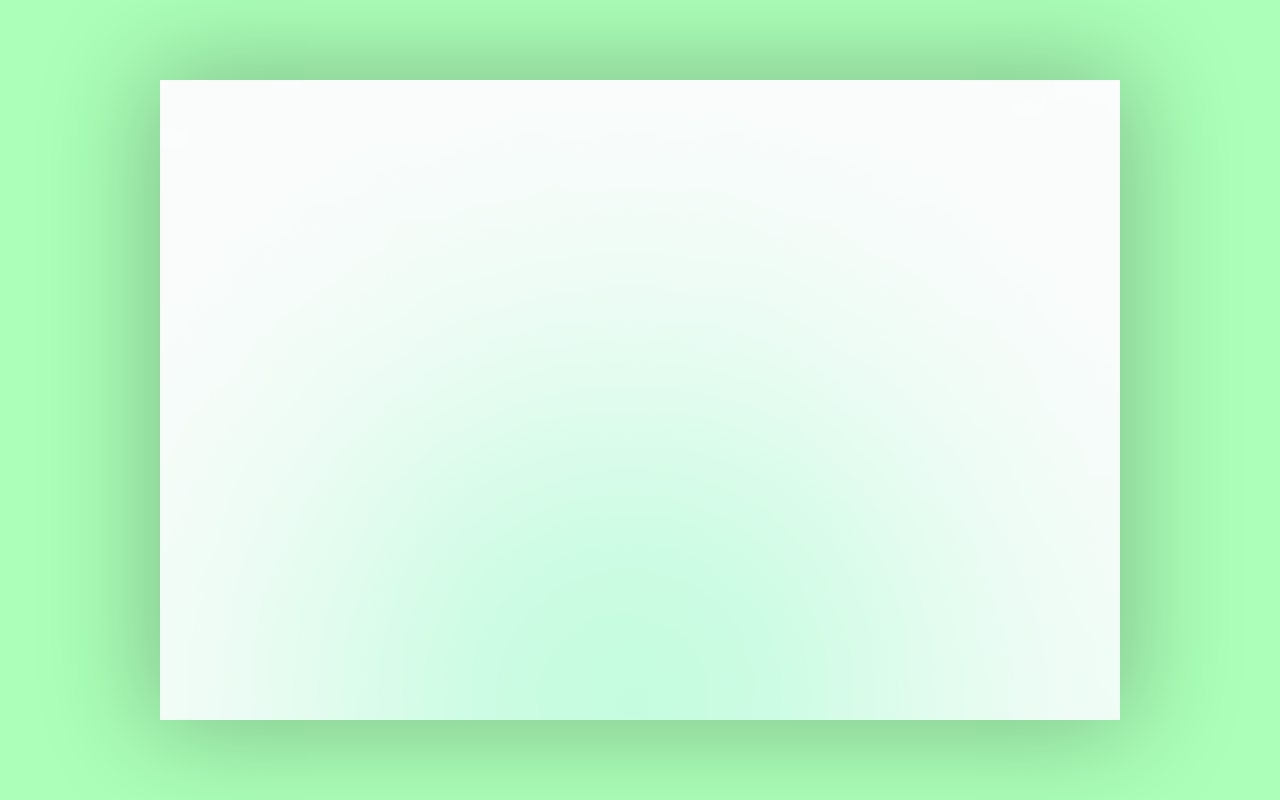
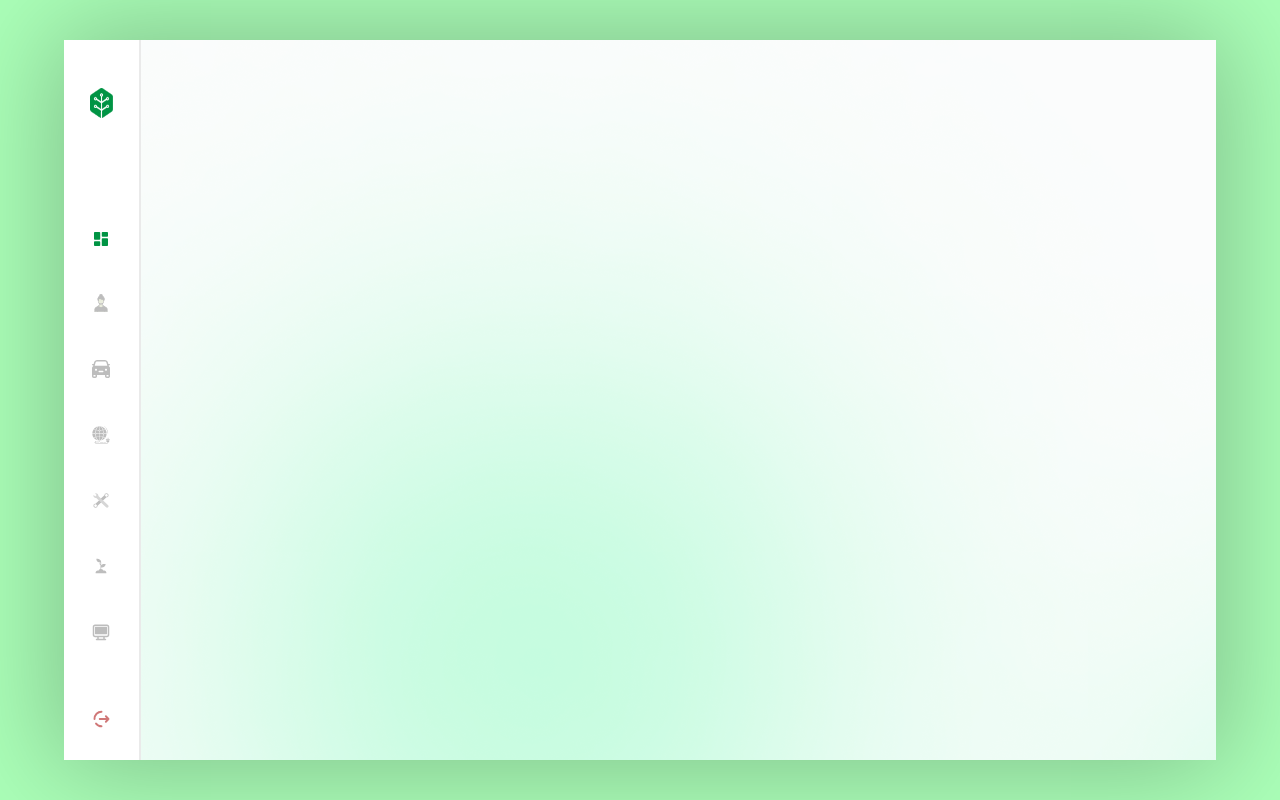
Before and after one commit to amliyanage/Green-Shadow-React, a React (Vite) app: page /dashbaord in a window 1280 px wide. Before the commit this address had no page. Built offline with nearby package versions, Linux system fonts and the light colour scheme.

Commit message:
Add dashboard layout and navigation components

```diff
--- a/src/App.tsx
+++ b/src/App.tsx
@@ -3,6 +3,8 @@ import {BrowserRouter, Route, Routes} from "react-router-dom";
 import LoginPage from "./pages/LoginPage.tsx";
 import RegisterPage from "./pages/RegisterPage.tsx";
 import {ToastContainer} from "react-toastify";
+import RootLayout from "./components/RootLayout.tsx";
+import Home from "./components/Home.tsx";
 
 function App() {
 
@@ -13,6 +15,10 @@ function App() {
             <Routes>
                 <Route path="/" element={<LoginPage/>} />
                 <Route path="/register" element={<RegisterPage />} />
+
+                <Route path="/dashbaord" element={ <RootLayout /> } >
+                    <Route path="home" element={ <Home /> } />
+                </Route>
             </Routes>
           </BrowserRouter>
       </>
--- /dev/null
+++ b/src/components/Home.tsx
@@ -0,0 +1,9 @@
+const Home = () => {
+    return (
+        <div>
+            <h1>Home</h1>
+        </div>
+    );
+}
+
+export default Home;
--- /dev/null
+++ b/src/components/NavigationBar.tsx
@@ -0,0 +1,87 @@
+import { useState } from 'react';
+import dashboard_icon from '../assets/icon/dashboard_icon.svg';
+import staff_icon from '../assets/icon/staff_icon.svg';
+import vehicle from '../assets/icon/vehicle.svg';
+import field_icon from '../assets/icon/field_icon.svg';
+import rqu_icon from '../assets/icon/rqu_icon.svg';
+import crop_icon from '../assets/icon/crop_icon.svg';
+import monitor_log from '../assets/icon/monitor_log.svg';
+import log_out from '../assets/icon/log_out.svg';
+import logo from '../assets/logo.png';
+import '../css/components/NavigationBar.css';
+import vehicleHover from '../assets/icon/hover/vehicle.svg';
+import fieldHover from '../assets/icon/hover/field_icon.svg';
+import rquHover from '../assets/icon/hover/rqu_icon.svg';
+import cropHover from '../assets/icon/hover/crop_icon.svg';
+import monitorLogHover from '../assets/icon/hover/monitor_log.svg';
+import staffHover from '../assets/icon/hover/staff_icon.svg';
+import dashboardHover from '../assets/icon/hover/dashboard_icon.svg';
+
+interface Icon {
+    default: string;
+    hover: string;
+}
+
+const icons: Record<string, Icon> = {
+    'dashboard-icon': { default: dashboard_icon, hover: dashboardHover },
+    'staff-icon': { default: staff_icon, hover: staffHover },
+    'vehicle': { default: vehicle, hover: vehicleHover },
+    'field-icon': { default: field_icon, hover: fieldHover },
+    'rqu_icon': { default: rqu_icon, hover: rquHover },
+    'crop_icon': { default: crop_icon, hover: cropHover },
+    'monitor_log': { default: monitor_log, hover: monitorLogHover },
+};
+
+const NavigationBar = () => {
+    const [hoveredButton, setHoveredButton] = useState<string | null>(null);
+    const [activeButton, setActiveButton] = useState<string>('dashboard-icon');
+
+    const handleMouseEnter = (button: string) => {
+        setHoveredButton(button);
+    };
+
+    const handleMouseLeave = () => {
+        setHoveredButton(null);
+    };
+
+    const handleClick = (button: string) => {
+        setActiveButton(button);
+    };
+
+    return (
+        <>
+            <div className="nav-bar text-center">
+                <img className="mt-5" src={logo} alt="logo" />
+                <div className="d-flex flex-column align-items-center justify-content-center h-75 gap-5 mt-5">
+                    {Object.keys(icons).map((key) => (
+                        <img
+                            key={key}
+                            className={key}
+                            src={
+                                activeButton === key || hoveredButton === key
+                                    ? icons[key].hover
+                                    : icons[key].default
+                            }
+                            onMouseEnter={() => handleMouseEnter(key)}
+                            onMouseLeave={handleMouseLeave}
+                            onClick={() => handleClick(key)}
+                            alt={key}
+                        />
+                    ))}
+                </div>
+                <div>
+                    <img
+                        className="log-out-btn h-auto"
+                        src={log_out}
+                        onMouseEnter={() => handleMouseEnter('log-out-btn')}
+                        onMouseLeave={handleMouseLeave}
+                        onClick={() => handleClick('log-out-btn')}
+                        alt="log out"
+                    />
+                </div>
+            </div>
+        </>
+    );
+};
+
+export default NavigationBar;
--- /dev/null
+++ b/src/components/RootLayout.tsx
@@ -0,0 +1,32 @@
+import NavigationBar from "./NavigationBar.tsx";
+import { Outlet, useLocation } from "react-router-dom";
+import { useEffect } from "react";
+
+export function RootLayout() {
+    const location = useLocation();
+
+    useEffect(() => {
+        const element = document.querySelector("body > div");
+
+        if (element && element instanceof HTMLElement) {
+            if (location.pathname === "/" || location.pathname === "/register") {
+                element.style.width = "75%";
+                element.style.height = "80%";
+            } else {
+                element.style.width = "90%";
+                element.style.height = "90%";
+            }
+        }
+    }, [location]);
+
+    return (
+        <>
+            <div className="d-flex h-100">
+                <NavigationBar />
+                <Outlet />
+            </div>
+        </>
+    );
+}
+
+export default RootLayout;
--- /dev/null
+++ b/src/css/components/NavigationBar.css
@@ -0,0 +1,24 @@
+.nav-bar {
+    width: 6vw;
+    background-color: #ffff;
+    border-right: 2px solid #eaeaea;
+}
+
+.nav-bar div img {
+    width: 1.4vw;
+    height: 1.4vw;
+}
+
+.nav-bar div > :first-child {
+    width: 1.1vw;
+    height: 1.1vw;
+}
+
+.nav-bar > img{
+    width: 1.8vw;
+    height: auto;
+}
+
+.log-out-btn{
+    width: 1.7vw !important;
+}
```
